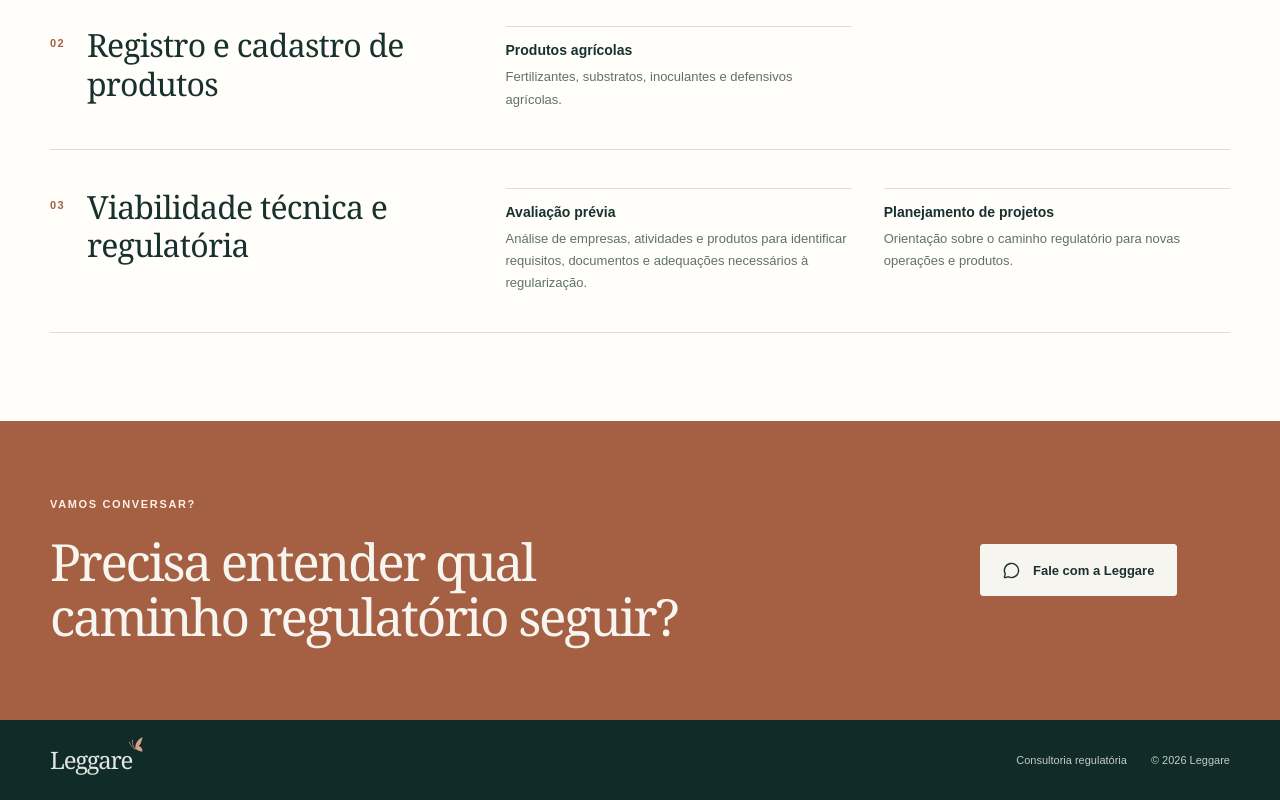
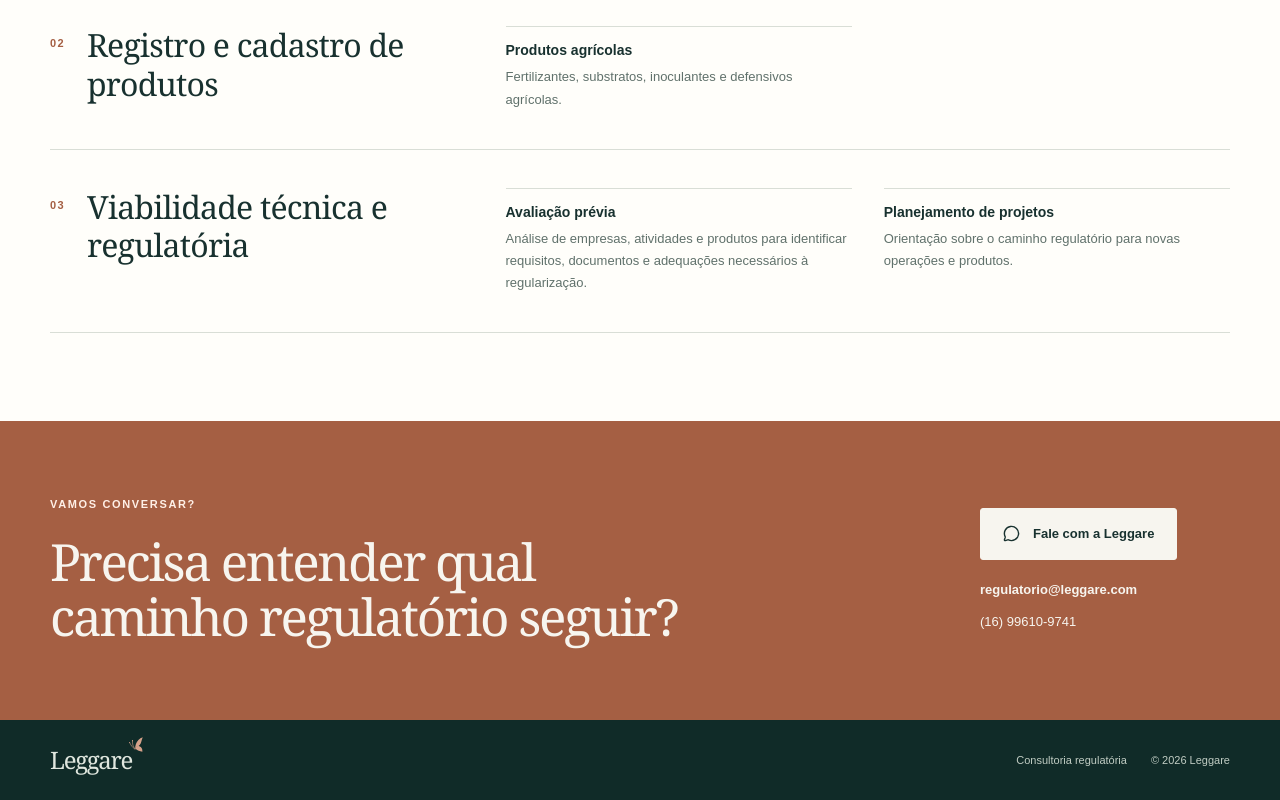
Before and after one commit to HakLega/legaci_site, a Next.js app in the folder ragb-site-nextjs/: page /servicos in a window 1280 px wide. Shown: the part 964-1764 px from the top of the page. Built offline with nearby package versions, Linux system fonts and the light colour scheme.

Commit message:
Add contact links to services page

```diff
--- a/ragb-site-nextjs/src/app/servicos/page.tsx
+++ b/ragb-site-nextjs/src/app/servicos/page.tsx
@@ -144,6 +144,12 @@ export default function ServicesPage() {
               <a className="button button-light" href={site.whatsappUrl}>
                 <MessageCircle aria-hidden="true" /> Fale com a Leggare
               </a>
+              <a className="contact-email" href={`mailto:${site.email}`}>
+                {site.email}
+              </a>
+              <a className="contact-phone" href={`tel:${site.phone}`}>
+                {site.phoneLabel}
+              </a>
             </div>
           </div>
         </section>
```
